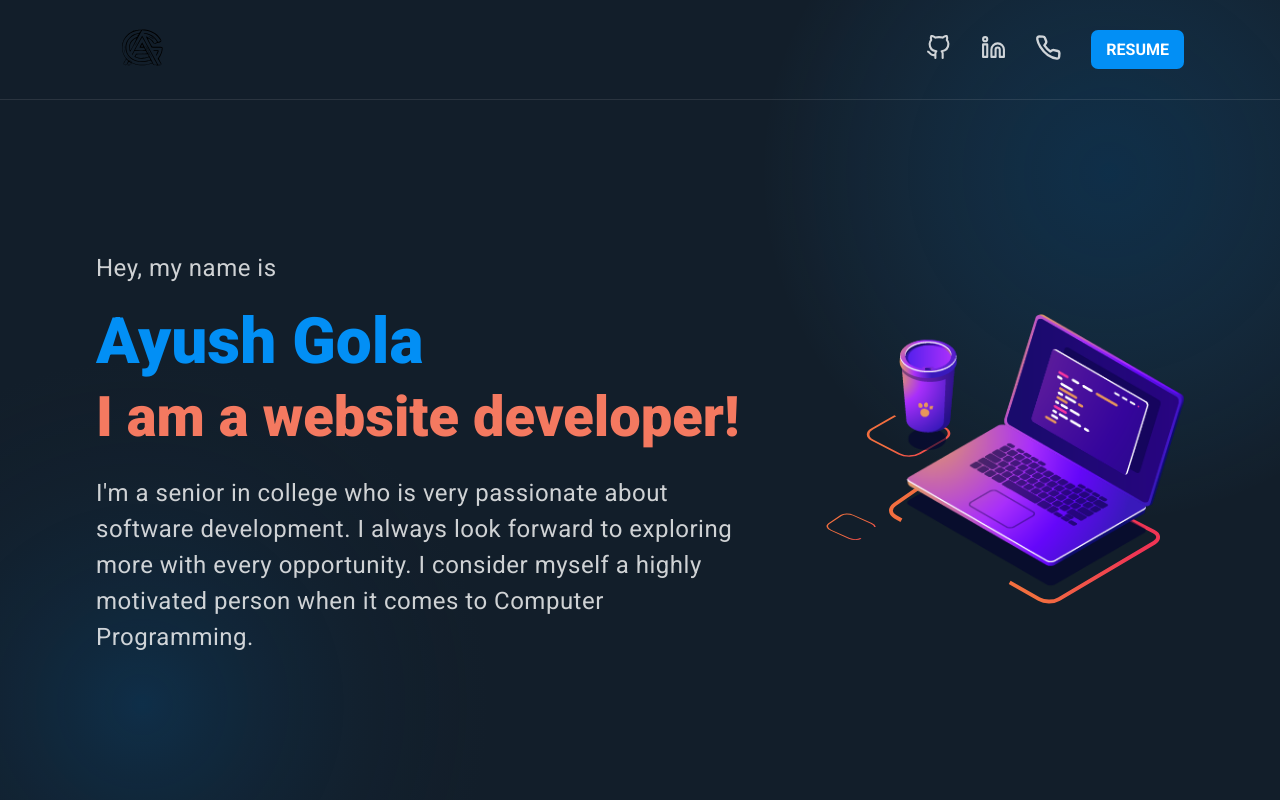
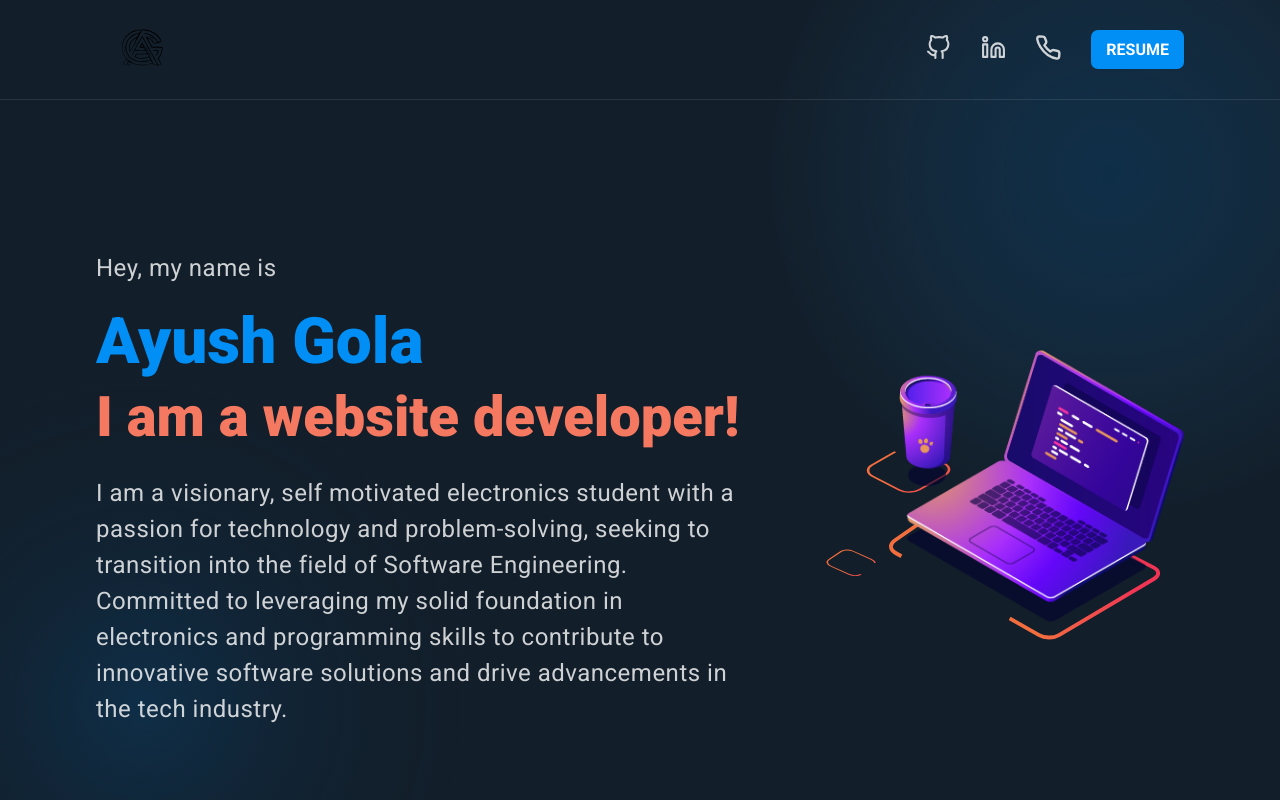
Before and after one commit to Ayushgola123/portfolio, a Next.js app: page / in a window 1280 px wide. Shown: the top 800 px of the page. Built offline with nearby package versions, Linux system fonts and the light colour scheme.

Commit message:
first commit

```diff
--- a/public/data.js
+++ b/public/data.js
@@ -2,7 +2,7 @@ const data = {
     name: "Ayush Gola",
     tagline: "I am a website developer!",
     summary:
-        "I'm a senior in college who is very passionate about software development. I always look forward to exploring more with every opportunity. I consider myself a highly motivated person when it comes to Computer Programming.",
+        "I am a visionary, self motivated electronics student with a passion for technology and problem-solving, seeking to transition into the field of Software Engineering. Committed to leveraging my solid foundation in electronics and programming skills to contribute to innovative software solutions and drive advancements in the tech industry.",
     experience: [
         {
             id: "okaya",
@@ -96,13 +96,7 @@ const data = {
                             download: false,
                             icon: "/icon/redirect.webp",
                         },
-                      /*  {
-                            id: "git",
-                            name: "Github",
-                            link: "https://github.com/chirag1910/logicGates",
-                            download: false,
-                            icon: "/icon/github.webp",
-                        },*/
+
                     ],
                     features: [
                         "A word game in which one player has to guess a word that the other player has thought of, by guessing the letters in it.",
```
Also changed, not shown: 2 other files (tests, documents, lock files or other folders).
